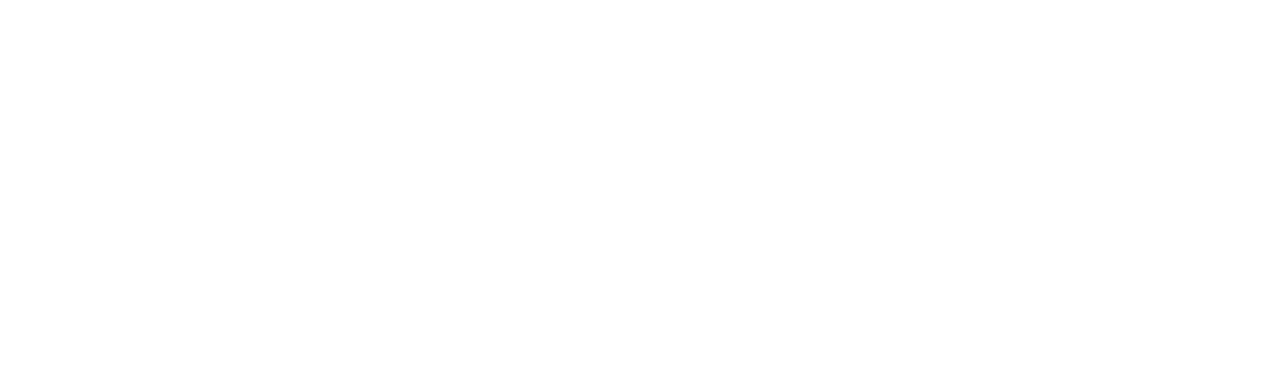
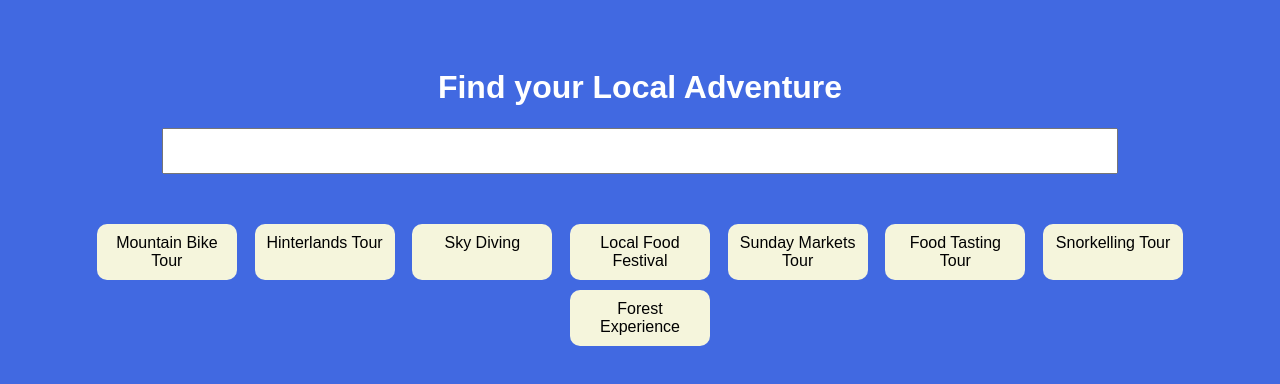
Before and after one commit to jhessin/DOMTutorial, a website: page list-filtering/index.html in a window 1280 px wide. Drawn offline with Linux system fonts and the light colour scheme.

Commit message:
Finished list-filtering project

```diff
--- a/list-filtering/index.html
+++ b/list-filtering/index.html
@@ -9,7 +9,20 @@
 </head>
 
 <body>
-  <div id="content"></div>
+  <h1>Find your Local Adventure</h1>
+  <div class="search-container">
+    <input type="text" id="search-bar">
+  </div>
+  <div class="adventures-container">
+    <div class="adventure">Mountain Bike Tour</div>
+    <div class="adventure">Hinterlands Tour</div>
+    <div class="adventure">Sky Diving</div>
+    <div class="adventure">Local Food Festival</div>
+    <div class="adventure">Sunday Markets Tour</div>
+    <div class="adventure">Food Tasting Tour</div>
+    <div class="adventure">Snorkelling Tour</div>
+    <div class="adventure">Forest Experience</div>
+  </div>
   <script src="script.js"></script>
 </body>
 
--- a/list-filtering/script.js
+++ b/list-filtering/script.js
@@ -0,0 +1,25 @@
+const adventureList = [
+  // 'Mountain Bike Tour',
+  // 'Hinterlands Tour',
+  // 'Sky Diving',
+  // 'Local Food Festival',
+  // 'Sunday Markets Tour',
+  // 'Food Tasting Tour',
+  // 'Snorkelling Tour',
+  // 'Forest Experience',
+];
+
+const adventures = document.getElementsByClassName('adventure');
+
+const searchBar = document.getElementById('search-bar');
+
+searchBar.addEventListener('keyup', (event) => {
+  const text = searchBar.value;
+  for (const adventure of adventures) {
+    if (adventure.innerHTML.indexOf(text) < 0) {
+      adventure.style.display = 'None';
+    } else {
+      adventure.style.display = 'Block';
+    }
+  }
+})
--- a/list-filtering/style.css
+++ b/list-filtering/style.css
@@ -0,0 +1,37 @@
+body {
+  padding: 40px;
+  background: royalblue;
+  font-family: Arial;
+}
+
+h1 {
+  text-align: center;
+  color: white;
+}
+
+.search-container {
+  display: flex;
+  justify-content: space-around;
+}
+
+#search-bar {
+  width: 80%;
+  height: 40px;
+  font-size: 20px;
+}
+
+.adventures-container {
+  display: flex;
+  flex-flow: row wrap;
+  justify-content: space-around;
+  margin: 40px;
+}
+
+.adventure {
+  width: 120px;
+  padding: 10px;
+  margin-top: 10px;
+  border-radius: 10px;
+  text-align: center;
+  background-color: beige;
+}
```
